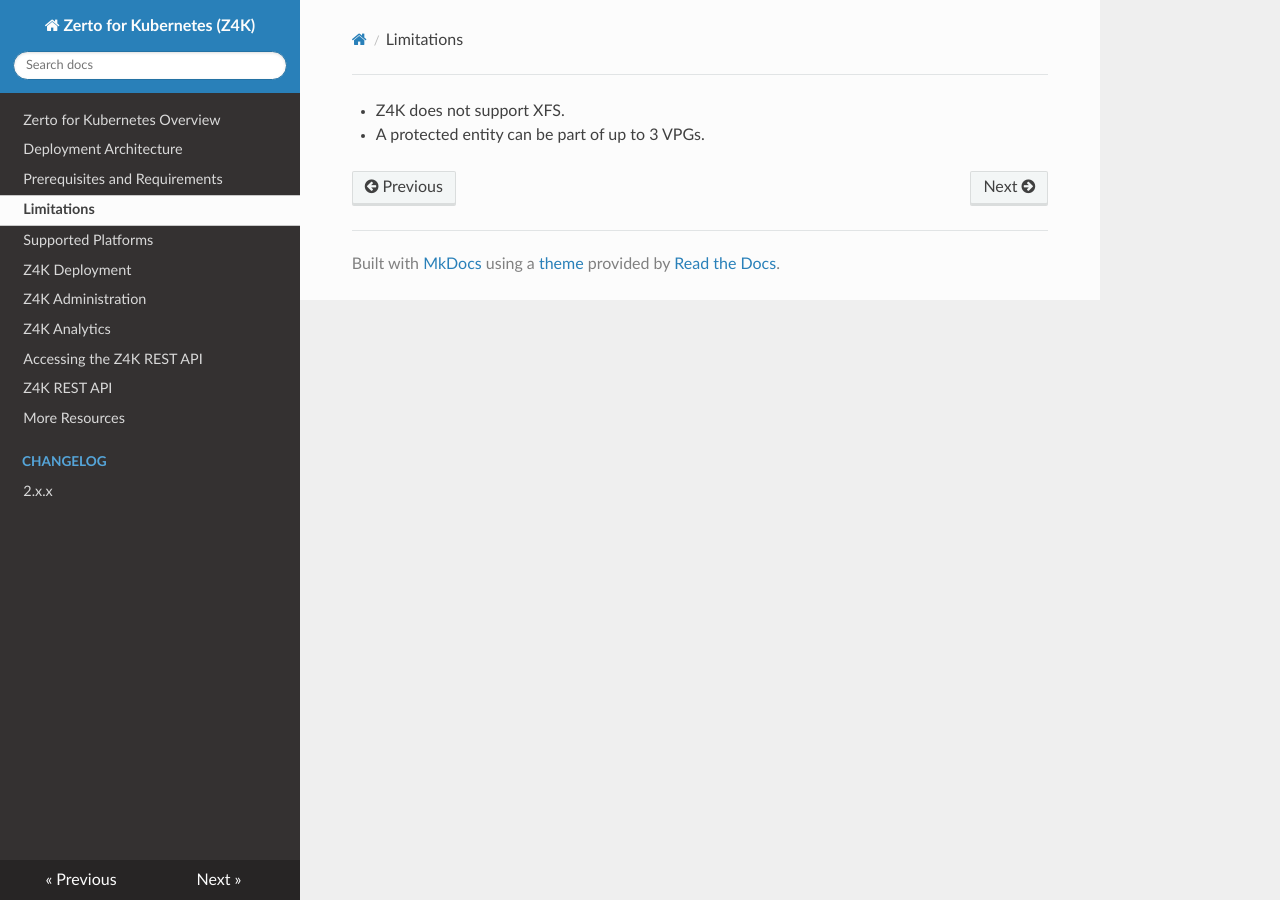
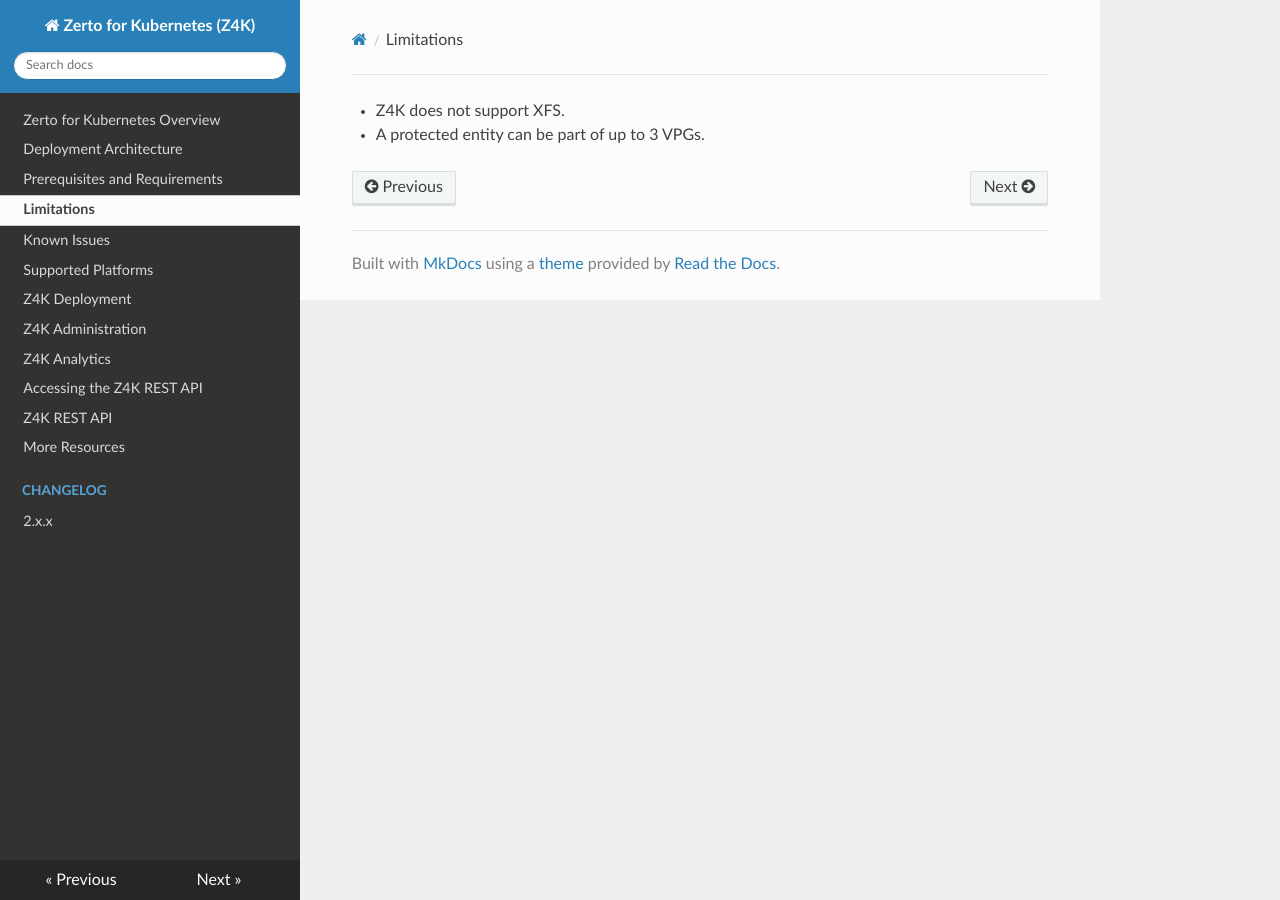
Before and after one commit to ZertoPublic/Z4K, an MkDocs documentation site: the page built from docs/Limitations.md, in a window 1280 px wide. Built offline with MkDocs 1.6.1, drawn with Linux system fonts in a browser that asks for light colours.

Commit message:
Update mkdocs.yml

```diff
--- a/mkdocs.yml
+++ b/mkdocs.yml
@@ -7,6 +7,7 @@
 - Deployment Architecture: DeploymentArchitecture.md
 - Prerequisites and Requirements: PrerequisitesAndRequirements.md
 - Limitations: Limitations.md
+- Known Issues: Known_Issues.md
 - Supported Platforms: SupportedPlatforms.md
 - Z4K Deployment: Z4KDeploymentGuide.md
 - Z4K Administration: Z4KAdministrationGuide.md
```
